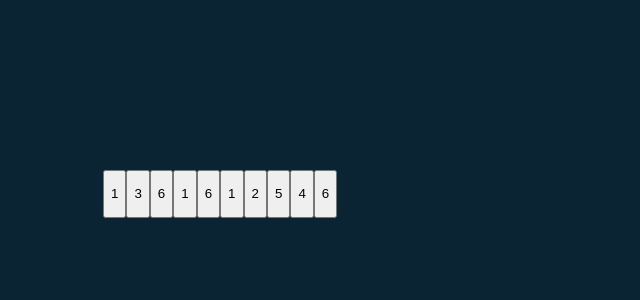
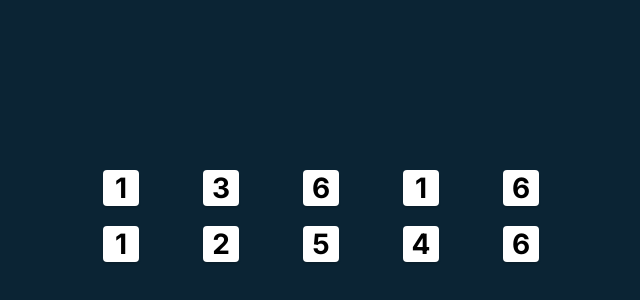
Before and after one commit to jacquikeating/tenzies, a React (Vite) app: page / in a window 1280 px wide. Shown: the part 30-330 px from the top of the page, without its empty margins (337-977 px from the left). Built offline with nearby package versions, Linux system fonts and the light colour scheme.

Commit message:
Styled Die and #dice-container

```diff
--- a/index.css
+++ b/index.css
@@ -24,5 +24,29 @@ main {
     background-color: #F5F5F5;
     height: 100%;
     border-radius: 5px;
+    display: flex;
+    align-items: center;
+    justify-content: center;
+}
 
+#dice-container {
+    display: grid;
+    grid-template-columns: 20% 20% 20% 20% 20%;
+    grid-gap: 20px;
 }
+
+.die {
+    background: #fff;
+    border: none;
+    border-radius: 4px;
+    box-shadow: 0px 2px 2px 0px #00000026;
+    width: 36px;
+    height: 36px;
+    display: flex;
+    justify-content: center;
+    align-items: center;
+    font-weight: bold;
+    font-size: 1.75rem;
+    font-family: Inter, sans-serif;
+    cursor: pointer;
+}
```
